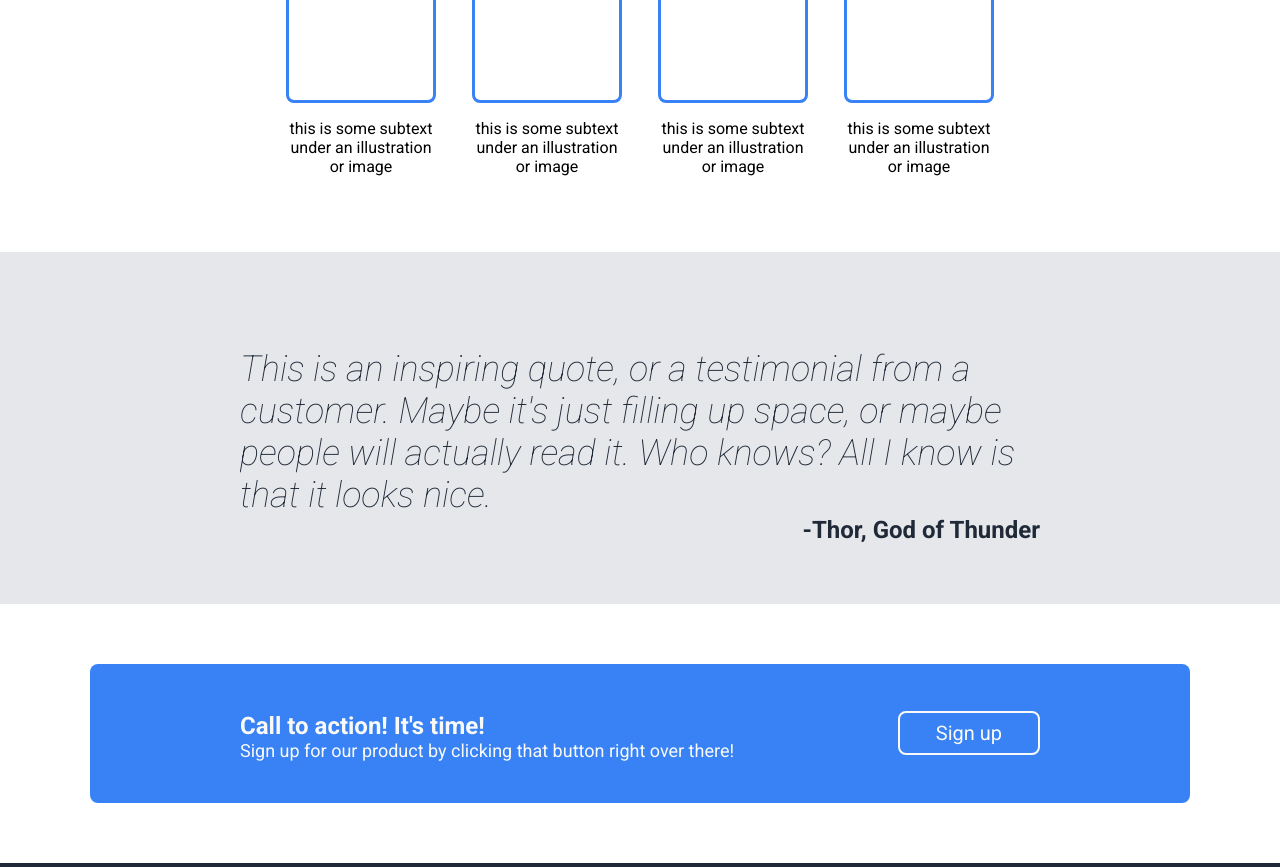
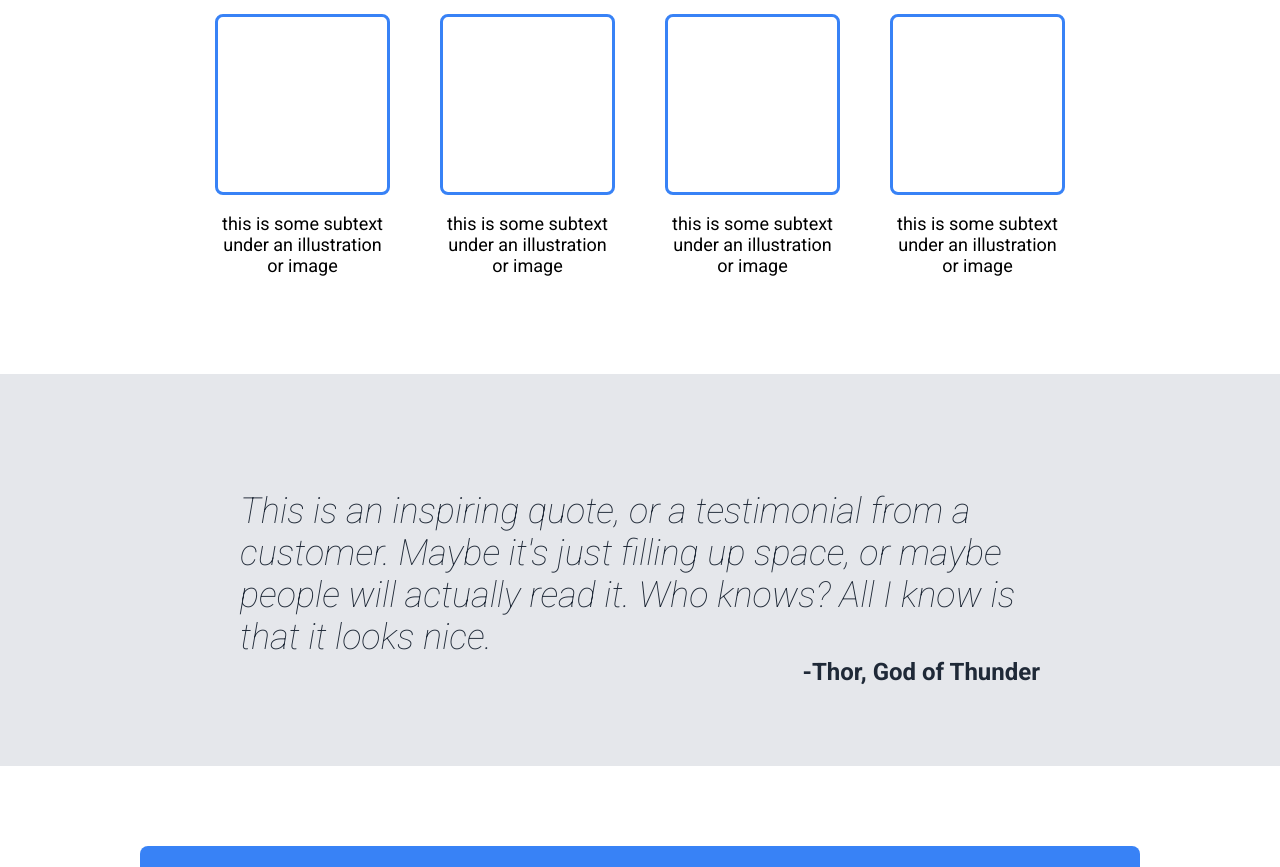
Before and after one commit to jakrogol/odin-foundations-landing-page, a plain HTML site: page index.html in a window 1280 px wide. Shown: the part 555-1422 px from the top of the page. Drawn offline with Linux system fonts and the light colour scheme.

Commit message:
Adjusting margins and padding throughout.

```diff
--- a/styles.css
+++ b/styles.css
@@ -4,16 +4,16 @@
 
 body {
   margin: 0 auto;
+  font-size: 18px;
 }
 
 .header-container, .footer {
   background-color: #1F2937;
   color: #E5E7EB;
-  font-size: 18px;
 }
 
 .header-container {
-  padding-bottom: 60px;
+  padding-bottom: 80px;
 }
 
 .menu-bar {
@@ -63,6 +63,7 @@ body {
 .header-image {
   display: flex;
   width: 500px;
+  height: 250px;
   background-color: #777;
   justify-content: center;
   align-items: center;
@@ -74,19 +75,19 @@ body {
 
 .tidbit-container {
   display: flex;
-  gap: 36px;
+  gap: 50px;
   justify-content: center;
-  padding-bottom: 60px;
+  padding-bottom: 80px;
 }
 
 .tidbit {
-  max-width: 150px;
+  max-width: 175px;
 }
 
 .tidbit-image {
   border: 3px solid #3882F6;
   border-radius: 8px;
-  height: 140px;
+  height: 175px;
 }
 
 .random-header {
@@ -102,7 +103,7 @@ body {
 .testimonial {
   max-width: 800px;
   margin: 0 auto;
-  padding: 60px 0;
+  padding: 80px 0;
   color: #1F2937;
 }
 
@@ -127,8 +128,8 @@ body {
   display: flex;
   justify-content: space-between;
   align-items: center;
-  padding: 24px 150px;
-  margin: 60px auto;
+  padding: 24px 100px;
+  margin: 80px auto;
   font-size: 18px;
 }
 
```
